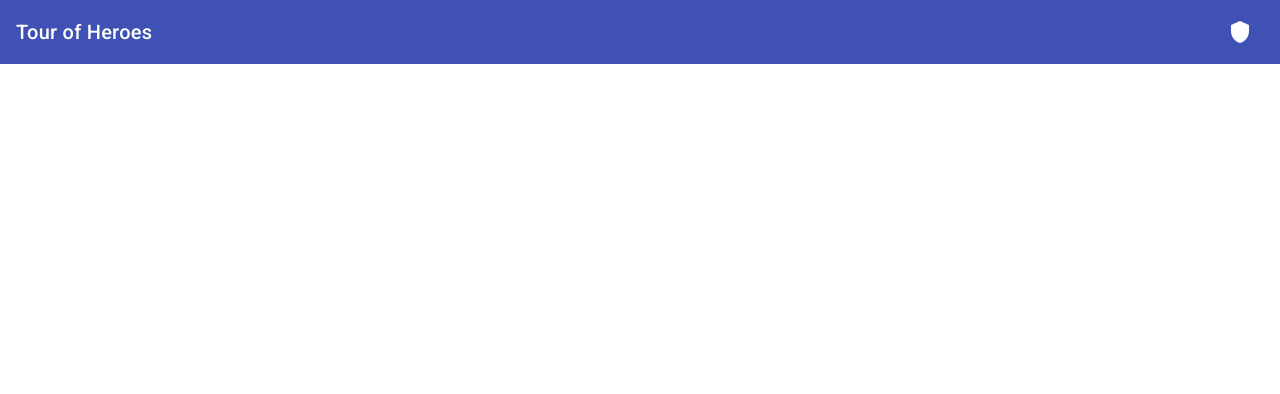
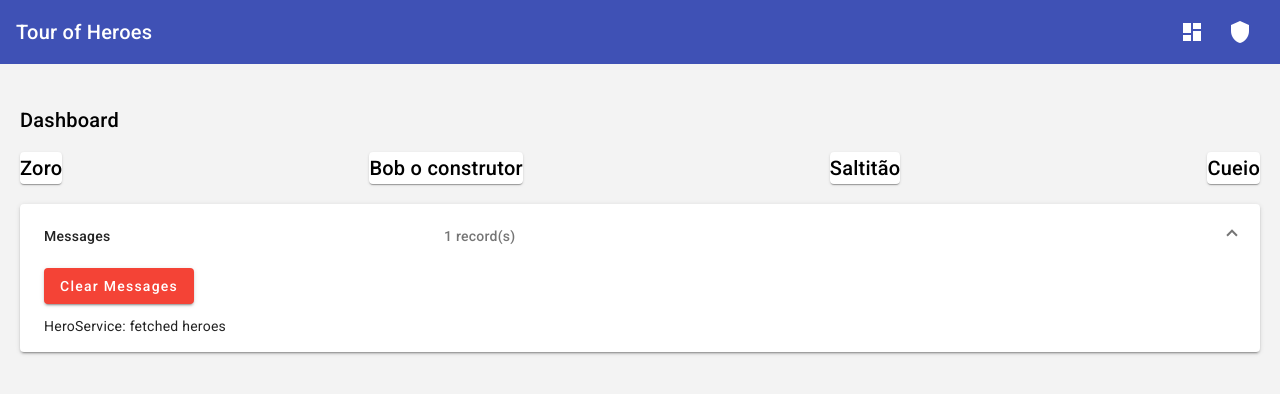
Before and after one commit to targinu/tour-of-heroes, an Angular app: page /dashboard in a window 1280 px wide. Before the commit this address led to /. Shown: the top 394 px of the page. Built offline with nearby package versions, Linux system fonts and the light colour scheme.

Commit message:
Dashboard View

```diff
--- a/src/app/app-routing.module.ts
+++ b/src/app/app-routing.module.ts
@@ -2,8 +2,13 @@ import { NgModule } from '@angular/core';
 import { CommonModule } from '@angular/common';
 import { RouterModule, Routes } from '@angular/router';
 import { HeroesComponent } from './heroes/heroes.component';
+import { DashboardComponent } from './dashboard/dashboard.component';
 
-const routes: Routes = [{ path: 'heroes', component: HeroesComponent }];
+const routes: Routes = [
+  { path: '', redirectTo: '/dashboard', pathMatch: 'full' },
+  { path: 'dashboard', component: DashboardComponent },
+  { path: 'heroes', component: HeroesComponent },
+];
 
 @NgModule({
   imports: [RouterModule.forRoot(routes)],
--- a/src/app/app.component.html
+++ b/src/app/app.component.html
@@ -1,6 +1,15 @@
 <mat-toolbar color="primary">
   <span>{{ title }}</span>
   <span fxFlex></span>
+  <button
+    mat-icon-button
+    aria-label="Dashboard"
+    matTooltip="Dashboard"
+    routerLink="/dashboard"
+  >
+    <mat-icon>dashboard</mat-icon>
+  </button>
+
   <button
     mat-icon-button
     aria-label="Heroes list"
@@ -11,7 +20,8 @@
   </button>
 </mat-toolbar>
 
-<div class="content">
+<div class="content" fxLayoutGap="12px">
   <router-outlet></router-outlet>
+
   <app-messages></app-messages>
 </div>
--- a/src/app/app.module.ts
+++ b/src/app/app.module.ts
@@ -13,12 +13,15 @@ import { MatExpansionModule } from '@angular/material/expansion';
 import { MatIconModule } from '@angular/material/icon';
 import { AppRoutingModule } from './app-routing.module';
 import { MatTooltipModule } from '@angular/material/tooltip';
+import { DashboardComponent } from './dashboard/dashboard.component';
+import { MatCardModule } from '@angular/material/card';
 @NgModule({
   declarations: [
     AppComponent,
     HeroesComponent,
     HeroDetailComponent,
     MessagesComponent,
+    DashboardComponent,
   ],
   imports: [
     BrowserModule,
@@ -31,6 +34,7 @@ import { MatTooltipModule } from '@angular/material/tooltip';
     AppRoutingModule,
     MatIconModule,
     MatTooltipModule,
+    MatCardModule,
   ],
   providers: [],
   bootstrap: [AppComponent],
--- /dev/null
+++ b/src/app/dashboard/dashboard.component.html
@@ -0,0 +1,12 @@
+<h2>Dashboard</h2>
+
+<div
+  fxLayout="row"
+  fxLayout.xs="column"
+  fxLayoutGap="12px"
+  fxLayoutAlign="space-between"
+>
+  <mat-card *ngFor="let hero of heroes">
+    <mat-card-title>{{ hero.name }}</mat-card-title>
+  </mat-card>
+</div>
--- /dev/null
+++ b/src/app/dashboard/dashboard.component.ts
@@ -0,0 +1,24 @@
+import { Component, OnInit } from '@angular/core';
+import { Hero } from '../hero.model';
+import { HeroService } from '../hero.service';
+
+@Component({
+  selector: 'app-dashboard',
+  templateUrl: './dashboard.component.html',
+  styleUrls: ['./dashboard.component.css'],
+})
+export class DashboardComponent implements OnInit {
+  heroes: Hero[] = [];
+
+  constructor(private heroService: HeroService) {}
+
+  ngOnInit(): void {
+    this.getHeroes();
+  }
+
+  getHeroes(): void {
+    this.heroService
+      .getHeroes()
+      .subscribe((heroes) => (this.heroes = this.heroes = heroes.slice(1, 5)));
+  }
+}
--- a/src/styles.scss
+++ b/src/styles.scss
@@ -1,4 +1,11 @@
 /* You can add global styles to this file, and also import other style files */
 
-html, body { height: 100%; }
-body { margin: 0; font-family: Roboto, "Helvetica Neue", sans-serif; }
+html,
+body {
+  height: 100%;
+}
+body {
+  margin: 0;
+  font-family: Roboto, "Helvetica Neue", sans-serif;
+  background-color: #f3f3f3;
+}
```
Also changed, not shown: src/app/dashboard/dashboard.component.css (added).
